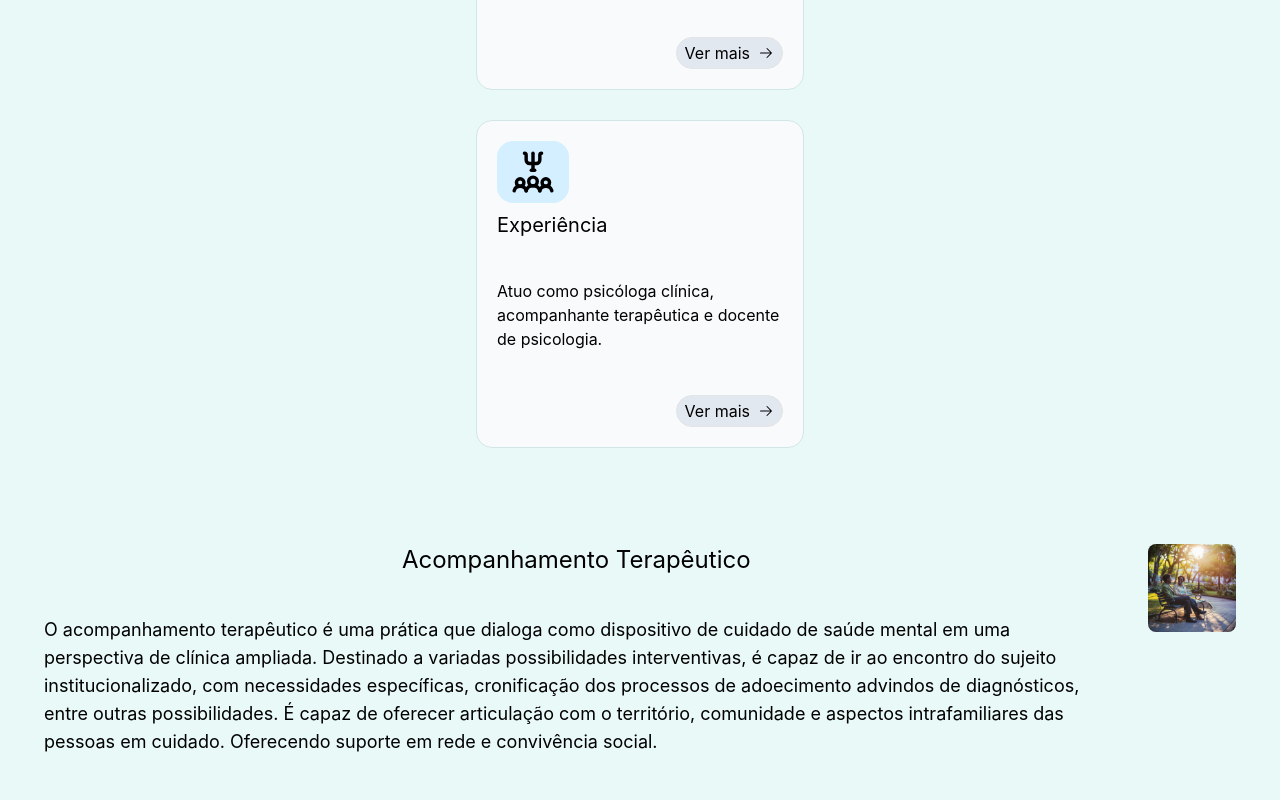
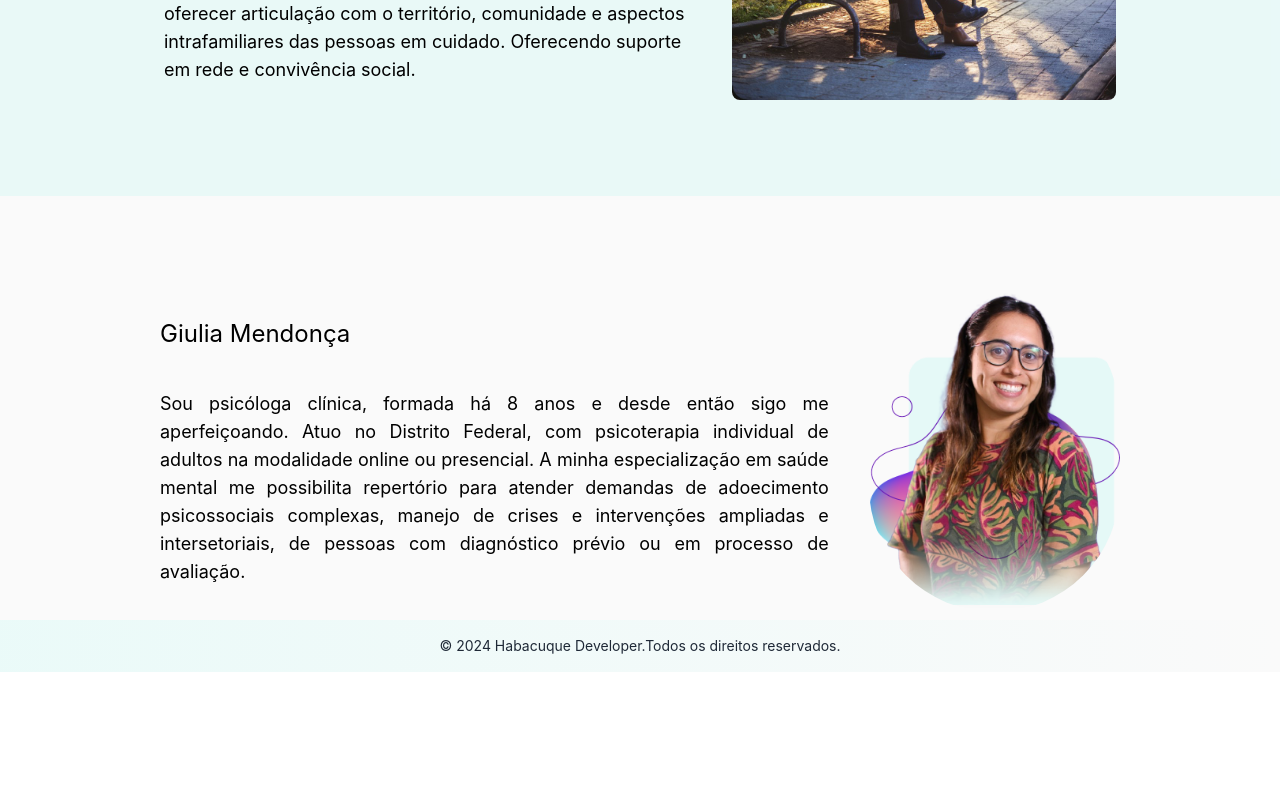
Before and after one commit to Cabuke/g-land-page, a React (Vite) app: page / in a window 1280 px wide. Shown: the part 1600-2400 px from the top of the page. After the commit the page ends 2272 px from the top, so only its background shows below. Built offline with nearby package versions, Linux system fonts and the light colour scheme; a web font is replaced by a local one.

Commit message:
Finish Responsive ajustment

```diff
--- a/src/App.jsx
+++ b/src/App.jsx
@@ -11,18 +11,18 @@ import ATimg from "./assets/images/giulia_mendonca_psi_brasilia_df_ATM.jpeg";
 import { useMediaQuery } from "react-responsive";
 
 function App() {
-  const isSmallScreen = useMediaQuery({ query: "(max-width: 640px)" });
+  const isSmallScreen = useMediaQuery({ query: "(max-width: 768px)" });
   return (
     <>
-      <section className="background bg-[#FAFAFA] dark:bg-gray-900 min-h-screen">
-        <header className="flex flex-col   mx-5">
+      <section className="background bg-[#FAFAFA] dark:bg-gray-900 min-h-screen pb-2">
+        <header className="flex flex-col   max-sm:mx-5 sm:mx-5 lg:mx-32 xl:mx-40 mx-40">
           <nav className="h-[91px] mb-6 grid items-center">
             <Navbar />
           </nav>
 
           <section className="lg:flex lg:items-center lg:justify-between lg:space-x-0">
-            <div className="max-sm:items-center max-sm:text-start max-sm:flex">
-              <section className=" lg:mb-4  max-sm:text-center">
+            <div className="lg:items-center lg:text-start lg:flex">
+              <section className=" lg:mb-4  max-lg:text-center">
                 <h1 className="dark:text-gray-200 font-sf text-3xl lg:text-5xl font-bold max-sm:leading-10 mb-4 leading-[80px] lg:mb-8">
                   Psicoterapia individual para adultos.
                 </h1>
@@ -62,9 +62,9 @@ function App() {
         </header>
 
         <section className="bg-[#E5F9F7]/80 dark:bg-[#010A16] lg:rounded-tl-[22%] max-sm:rounded-tl-[10%] rounded-tl-[13%] w-full h-full mt-24">
-          <div className="mx-5">
+          <div className="max-sm:mx-5 sm:mx-5 lg:mx-32 xl:mx-40 mx-40">
             <section className="flex flex-col  items-center pt-24">
-              <div className="flex lg:flex-col max-sm:flex-col lg:flex-wrap justify-center gap-[30px] lg:max-w-7xl m-auto">
+              <div className="flex max-sm:flex-col justify-center gap-[30px]">
                 <Card
                   iconBgcolor={"#FFDED4"}
                   image={PsyMental}
@@ -90,13 +90,17 @@ function App() {
                 />
               </div>
             </section>
-            <section className="flex pt-24 pb-24 m-auto p-1 gap-10 ml-5 mr-5 max-sm:flex-col">
-              <section className="flex flex-col justify-center text-start">
-                <h2 className="dark:text-[#FAFAFA] font-sf mb-10 text-2xl max-lg:text-3xl text-center">
+            <section className="flex pt-24 pb-24 m-auto p-1 gap-10 max-sm:flex-col">
+              <section className="flex flex-col justify-center text-start flex-1">
+                <h2 className="dark:text-[#FAFAFA] font-sf mb-10 text-2xl max-lg:text-3xl text-center lg:text-start">
                   Acompanhamento Terapêutico
                 </h2>
-                <section className={`${isSmallScreen ? "" : "hidden"} pb-3`}>
-                  <img className="rounded-lg w-96" src={ATimg} alt="" />
+                <section
+                  className={`${
+                    isSmallScreen ? "" : "hidden"
+                  } pb-3 flex justify-center`}
+                >
+                  <img className="rounded-lg w-96 " src={ATimg} alt="" />
                 </section>
                 <p className="dark:text-[#FAFAFA] font-sf text-lg max-lg:text-lg">
                   O acompanhamento terapêutico é uma prática que dialoga como
@@ -117,9 +121,12 @@ function App() {
           </div>
         </section>
 
-        <section id="bottom" className="flex mt-24 mx-5 gap-10 max-sm:flex-col">
-          <section className="flex flex-col justify-center text-justify ">
-            <h2 className="font-sf text-2xl mb-10 dark:text-gray-200 text-center">
+        <section
+          id="bottom"
+          className="flex mt-24 max-sm:mx-5 sm:mx-5 lg:mx-32 xl:mx-40 mx-40 gap-10 max-sm:flex-col"
+        >
+          <section className="flex flex-col justify-center text-justify flex-1">
+            <h2 className="font-sf text-2xl mb-10 dark:text-gray-200 text-center md:text-start">
               Giulia Mendonça
             </h2>
             <section
@@ -127,7 +134,7 @@ function App() {
                 isSmallScreen ? "" : "hidden"
               } pb-3 justify-center flex`}
             >
-              <img className="rounded-full h-72" src={Avatar2} alt="" />
+              <img className="rounded-full h-80" src={Avatar2} alt="" />
             </section>
             <p className="font-sf text-lg dark:text-gray-200">
               Sou psicóloga clínica, formada há 8 anos e desde então sigo me
@@ -140,7 +147,7 @@ function App() {
             </p>
           </section>
           <section className={`${isSmallScreen ? "hidden" : ""}`}>
-            <img className="" src={Avatar2} alt="" />
+            <img className="rounded-full h-80" src={Avatar2} alt="" />
           </section>
         </section>
       </section>
--- a/src/components/Card/index.tsx
+++ b/src/components/Card/index.tsx
@@ -28,16 +28,8 @@ const Card: React.FC<CardDetails> = ({
 
   return (
     <>
-      {/* <section
-        className={`dark:bg-[#000000] dark:border-[#282828] card-details border border-[#D2E6E7] w-[328px]  h-[328px] max-md:w-auto  cursor-pointer flex flex-col p-5 rounded-2xl bg-slate-50 hover:bg-slate-400 dark:hover:bg-[#7D7BEB]
-      ${expanded ? "absolute w-auto z-10" : "relative h-[328px] flex-grow"}
-      transition-all duration-500 ease-in-out transform ${
-        expanded ? "scale-105" : "scale-100"
-      }`}
-        onClick={toggleExpand}
-      > */}
       <section
-        className={`dark:bg-[#000000] dark:border-[#282828] card-details border border-[#D2E6E7] w-[328px] h-[328px] max-md:w-auto cursor-pointer flex flex-col p-5 rounded-2xl bg-slate-50 hover:bg-slate-400 dark:hover:bg-[#7D7BEB]
+        className={`dark:bg-[#000000] dark:border-[#282828] card-details border border-[#D2E6E7] flex-1 basis-1/3 xl:w-[328px] h-[328px] w-auto cursor-pointer flex flex-col p-5 rounded-2xl bg-slate-50 hover:bg-slate-400 dark:hover:bg-[#7D7BEB]
       ${
         expanded
           ? "relative sm:absolute w-full sm:w-auto sm:z-10"
@@ -78,8 +70,12 @@ const Card: React.FC<CardDetails> = ({
           </span>
 
           {/* Condição para telas menores */}
-          <span className="flex md:hidden items-center justify-center bg-slate-200 rounded-full border p-1  text-center">
-            {expanded ? <ArrowUp size={16} /> : <ArrowDown size={16} />}
+          <span className="flex md:hidden items-center justify-center bg-slate-200 rounded-full border p-1 text-center dark:bg-gray-900 dark:border-[#4745CA]">
+            {expanded ? (
+              <ArrowUp size={16} className="dark:text-[#FAFAFA]" />
+            ) : (
+              <ArrowDown size={16} className="dark:text-[#FAFAFA]" />
+            )}
           </span>
         </span>
       </section>
--- a/src/components/Footer/index.tsx
+++ b/src/components/Footer/index.tsx
@@ -1,20 +1,25 @@
 import React from "react";
+import Link from "react-scroll/modules/components/Link";
 
 function Footer() {
   return (
-    <footer className="bg-gray-800 text-white py-4">
-      <div className="container mx-auto px-4 flex flex-col sm:flex-row justify-between items-center">
-        <p className="text-sm">
-          &copy; 2024 Habacuque Developer. Todos os direitos reservados.
+    <footer className="bg-gradient-to-r from-[#E5F9F7]/80 to-[#FAFAFA] text-gray-800 py-4 dark:bg-gradient-to-r dark:from-gray-900 dark:to-[#010A16]/90">
+      <div className="container mx-auto px-4 flex flex-col sm:flex-row justify-center items-center">
+        <p className="text-sm dark:text-gray-300 font-sf">
+          &copy; 2024{" "}
+          <Link
+            activeClass="active"
+            to="bottom"
+            spy={true}
+            smooth={true}
+            offset={0}
+            duration={500}
+            className="cursor-pointer dark:hover:text-[#FAFAFA] hover:text-black"
+          >
+            Habacuque Developer.
+          </Link>
+          Todos os direitos reservados.
         </p>
-        <div className="flex space-x-4 mt-2 sm:mt-0">
-          <a href="#" className="text-gray-400 hover:text-white">
-            Termos de Serviço
-          </a>
-          <a href="#" className="text-gray-400 hover:text-white">
-            Política de Privacidade
-          </a>
-        </div>
       </div>
     </footer>
   );
```
